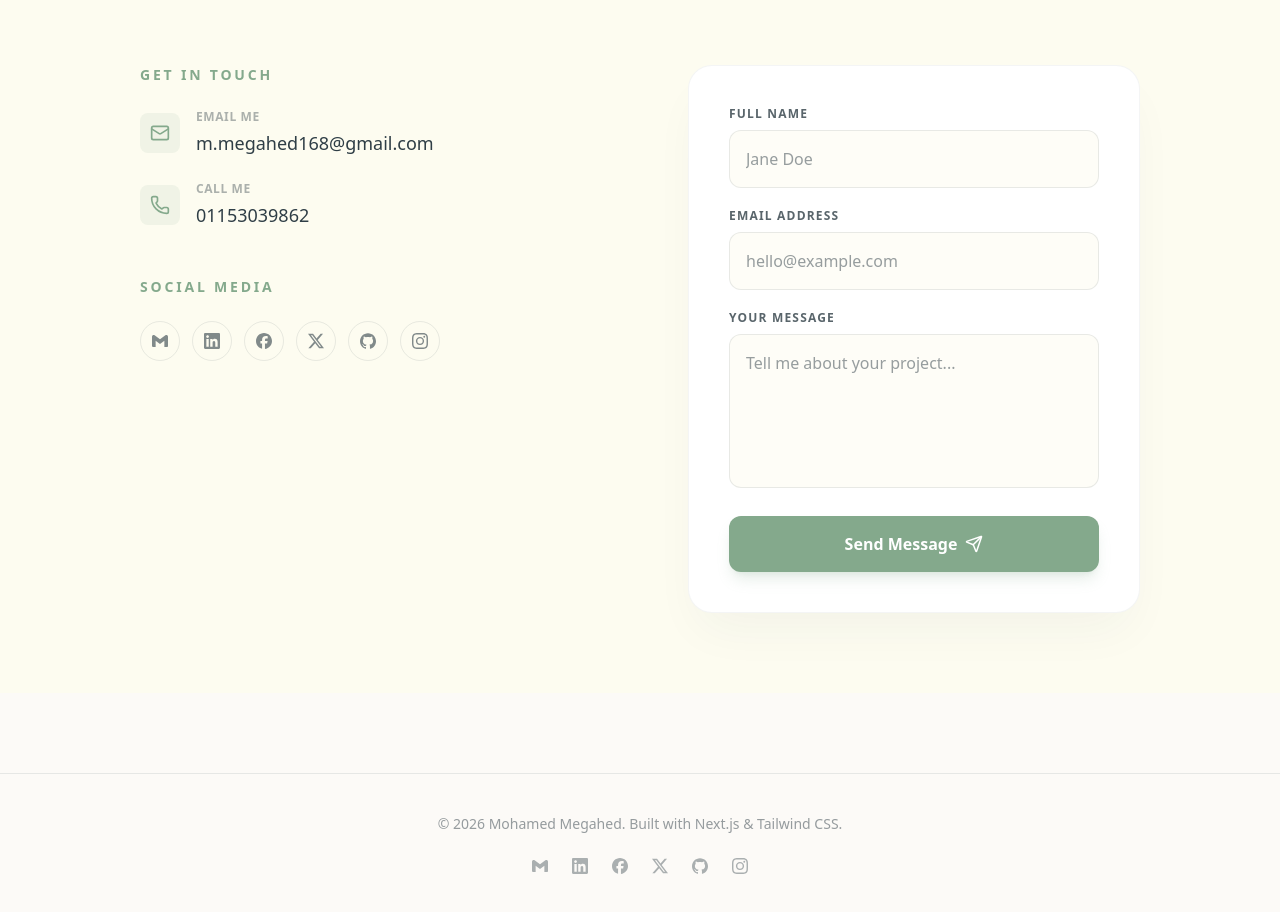
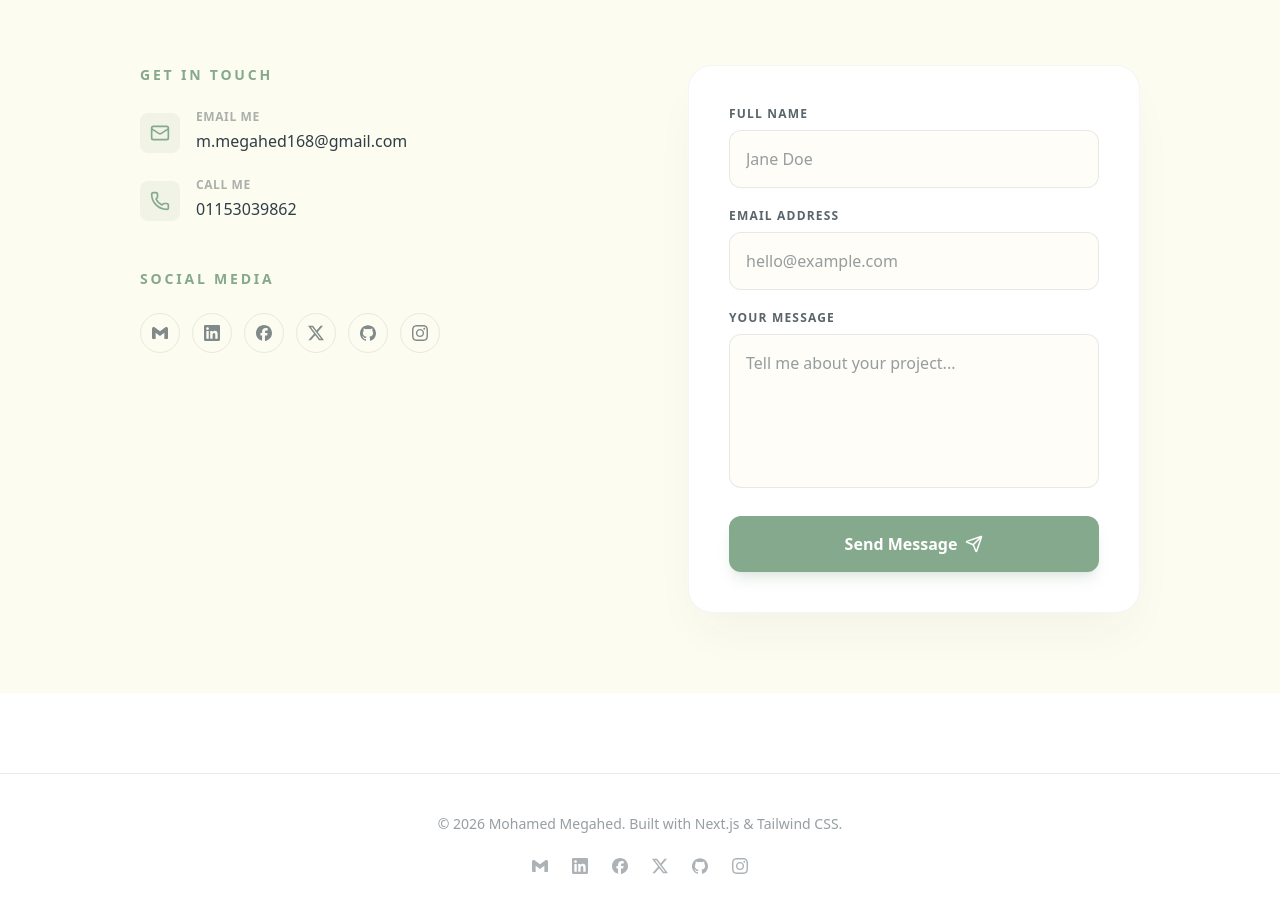
Before and after one commit to mohamedmegahed168/mohamedmegahed.portfolio, a Next.js app: page / in a window 1280 px wide. Shown: the part 4342-5254 px from the top of the page. Built offline with nearby package versions, Linux system fonts and the light colour scheme.

Commit message:
Font Updates

```diff
--- a/app/components/About.tsx
+++ b/app/components/About.tsx
@@ -54,6 +54,7 @@ export default function About() {
                   <span className="text-[#84a98c] font-bold tracking-[0.2em] uppercase text-sm">
                     About Me
                   </span>
+                  <span className="h-[1px] w-12 bg-[#84a98c] sm:hidden"></span>
                 </div>
 
                 <h2 className="text-[#2f3e46] text-3xl font-black leading-[1.1]">
--- a/app/components/Contact.tsx
+++ b/app/components/Contact.tsx
@@ -127,7 +127,7 @@ export default function Contact() {
                       <p className="text-[#2f3e46]/40  text-xs font-bold uppercase tracking-wider mb-1">
                         Email Me
                       </p>
-                      <p className="text-lg font-medium hover:text-[#84a98c] transition-colors">
+                      <p className="text-md font-medium hover:text-[#84a98c] transition-colors">
                         m.megahed168@gmail.com
                       </p>
                     </Link>
@@ -141,7 +141,7 @@ export default function Contact() {
                       <p className="text-[#2f3e46]/40 text-xs font-bold uppercase tracking-wider mb-1">
                         Call Me
                       </p>
-                      <p className="text-lg font-medium hover:text-[#84a98c] transition-colors">
+                      <p className="text-md font-medium hover:text-[#84a98c] transition-colors">
                         01153039862
                       </p>
                     </Link>
--- a/app/components/Hero.tsx
+++ b/app/components/Hero.tsx
@@ -55,6 +55,7 @@ export default function Hero() {
                   <span className="text-[#84a98c] font-bold tracking-[0.2em] uppercase text-xs">
                     Frontend Developer
                   </span>
+                  <span className="h-[1px] w-8 bg-[#84a98c] sm:hidden"></span>
                 </motion.div>
 
                 <motion.h1
--- a/app/globals.css
+++ b/app/globals.css
@@ -21,6 +21,6 @@ html {
 }
 
 body {
-  background-color: #fcfaf7;
+  background-color: white;
   color: var(--foreground);
 }
--- a/app/layout.tsx
+++ b/app/layout.tsx
@@ -1,5 +1,5 @@
 import type { Metadata } from "next";
-import { Geist, Outfit } from "next/font/google";
+import { Outfit } from "next/font/google";
 import "./globals.css";
 
 const outfit = Outfit({
```
